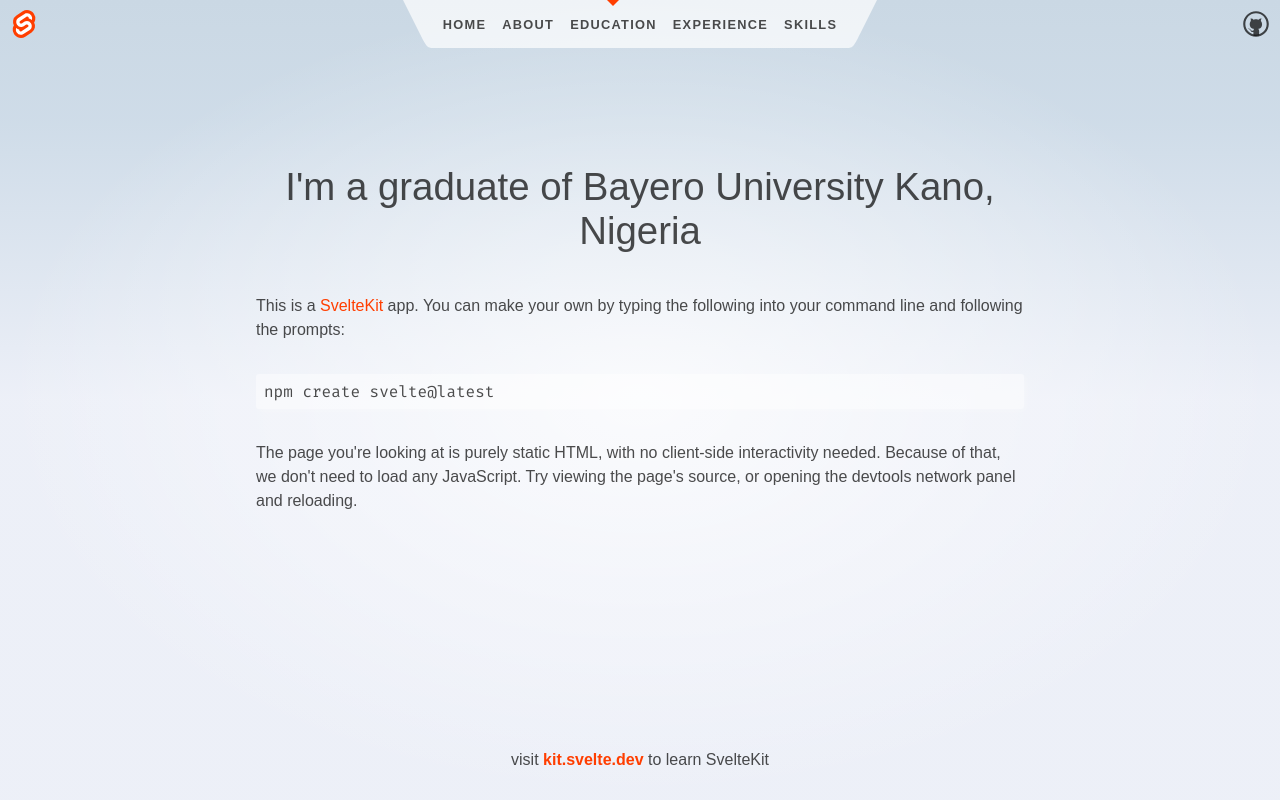
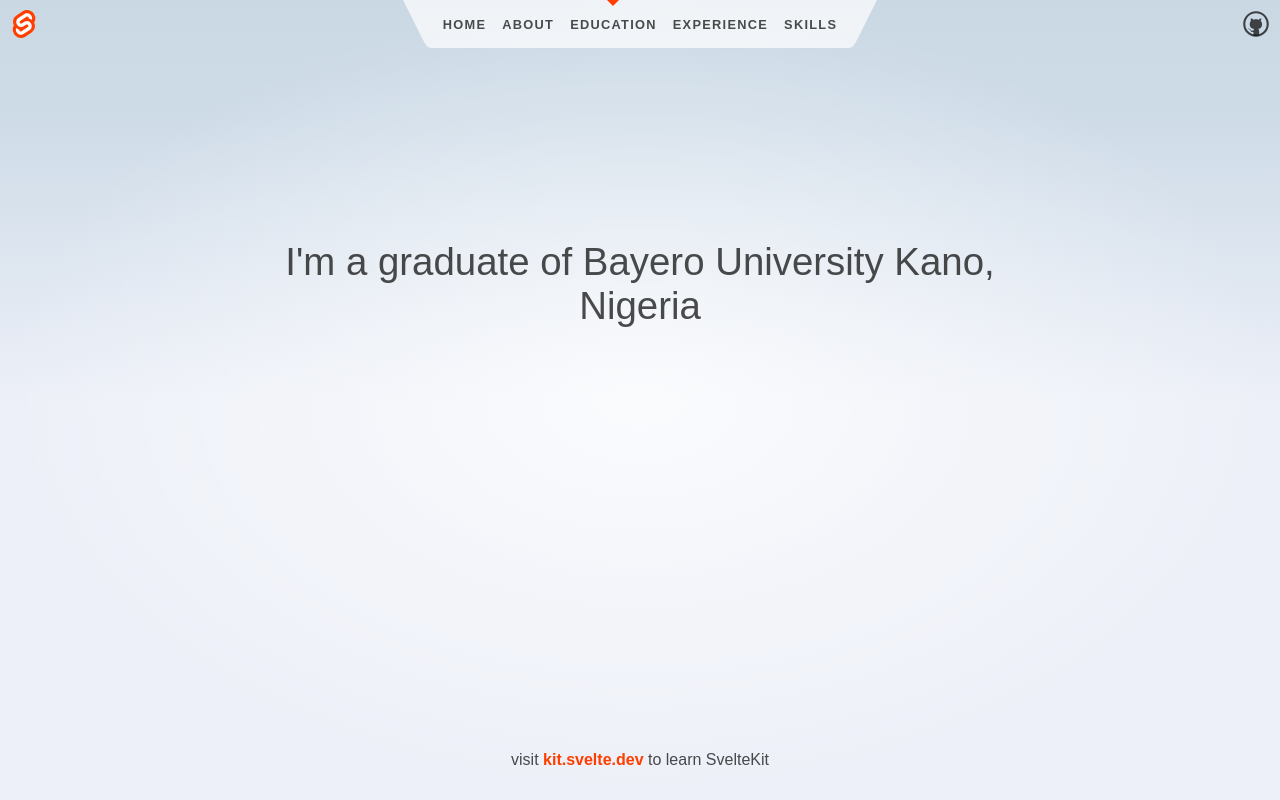
Before and after one commit to Popeblack2/Popeblack-Profile, a SvelteKit app: page /education in a window 1280 px wide. Built offline with nearby package versions, Linux system fonts and the light colour scheme.

Commit message:
1 file modified

```diff
--- a/src/routes/education/+page.svelte
+++ b/src/routes/education/+page.svelte
@@ -6,16 +6,5 @@
 <div class="text-column">
 	<h1>I'm a graduate of Bayero University Kano, Nigeria</h1>
 
-	<p>
-		This is a <a href="https://kit.svelte.dev">SvelteKit</a> app. You can make your own by typing the
-		following into your command line and following the prompts:
-	</p>
 
-	<pre>npm create svelte@latest</pre>
-
-	<p>
-		The page you're looking at is purely static HTML, with no client-side interactivity needed.
-		Because of that, we don't need to load any JavaScript. Try viewing the page's source, or opening
-		the devtools network panel and reloading.
-	</p>
 </div>
```
